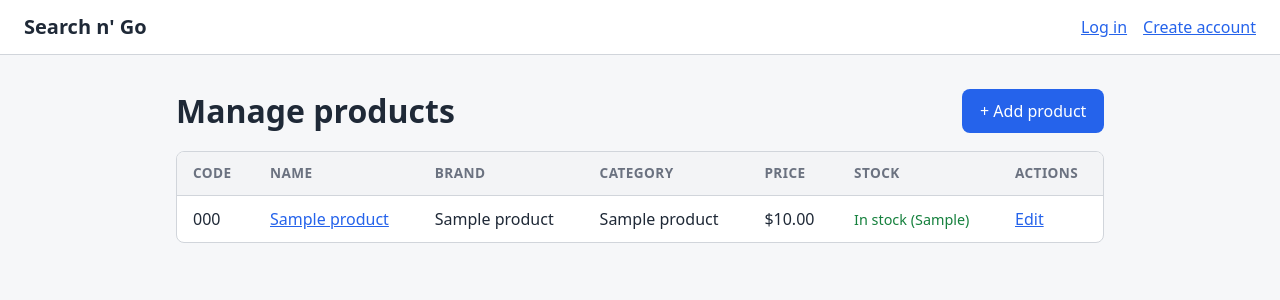
After one commit to Christian-pc/Search-N-Go, a Node server app: template views/admin.handlebars in a window 1280 px wide. The commit adds this page. Shown: the top 300 px of the page. Run offline with Node 20, Linux system fonts and the light colour scheme; the template is opened without the code that fills it: most values are stand-ins (such as "Sample title", 1, 10 or a date in 2020); some libraries are stand-ins or nearby versions.

Commit message:
add store admin dashboard table and fix log out button

```diff
--- a/public/css/styles.css
+++ b/public/css/styles.css
@@ -308,3 +308,57 @@ home page
         grid-template-columns: 1fr;
     }
 }
+
+/* Store admin */
+.admin-header {
+    display: flex;
+    justify-content: space-between;
+    align-items: center;
+    margin-bottom: 1rem;
+}
+
+.admin-header h1 {
+    margin: 0;
+}
+
+.button-link {
+    display: inline-block;
+    padding: 0.6rem 1.1rem;
+    border-radius: var(--radius);
+    background: var(--primary);
+    color: #fff;
+    text-decoration: none;
+}
+
+.button-link:hover {
+    background: var(--primary-dark);
+}
+
+.table-wrap {
+    overflow-x: auto;
+    background: var(--surface);
+    border: 1px solid var(--border);
+    border-radius: var(--radius);
+}
+
+.admin-table {
+    width: 100%;
+    border-collapse: collapse;
+}
+
+.admin-table th, .admin-table td {
+    padding: 0.7rem 1rem;
+    text-align: left;
+    border-bottom: 1px solid var(--border);
+    white-space: nowrap;
+}
+
+.admin-table th {
+    background: #f3f4f6;
+    font-size: 0.85rem;
+    text-transform: uppercase;
+    letter-spacing: 0.03em;
+    color: var(--muted);
+}
+
+.admin-table tbody tr:last-child td { border-bottom: none; }
--- a/routes/auth.js
+++ b/routes/auth.js
@@ -40,7 +40,7 @@ router.get('/register', redirectIfLoggedIn, (req, res) => {
 
 
 // Log out by deleting the token cookie
-router.post('/logout', (res, req) => {
+router.post('/logout', (req, res) => {
     res.clearCookie('token');
     res.redirect('/');
 });
--- a/server.js
+++ b/server.js
@@ -2,7 +2,7 @@ const express = require('express');
 const helmet = require('helmet');
 const { engine } = require('express-handlebars');
 const cookieParser = require('cookie-parser');
-const { attachUser } = require('./middleware/auth');
+const { attachUser, setToken, requireRole } = require('./middleware/auth');
 
 const app = express();
 
@@ -34,10 +34,10 @@ app.use(attachUser);
 // temp data:
 // replace this with a db.query() on the Products + Inventory tables.
 const tempData = [
-    { ProductId: 1, ProductCode: 'MLK-001', ProductName: 'Whole Milk 2L', BrandName: 'Dairyland', Price: 4.99, QuantityAvailable: 24 },
-    { ProductId: 2, ProductCode: 'BRD-014', ProductName: 'Whole Wheat Bread', BrandName: 'Sunrise Bakery', Price: 3.49, QuantityAvailable: 3 },
-    { ProductId: 3, ProductCode: 'EGG-112', ProductName: 'Large Eggs (12)', BrandName: 'Prairie Farms', Price: 5.29, QuantityAvailable: 0 },
-    { ProductId: 4, ProductCode: 'CHS-220', ProductName: 'Old Cheddar Cheese', BrandName: 'Dairyland', Price: 7.99, QuantityAvailable: 12 }
+    { ProductId: 1, ProductCode: 'MLK-001', ProductName: 'Whole Milk 2L', BrandName: 'Dairyland', Description: 'Fresh homogenized whole milk in a 2 litre carton.', CategoryName: 'Dairy', Price: 4.99, QuantityAvailable: 24 },
+    { ProductId: 2, ProductCode: 'BRD-014', ProductName: 'Whole Wheat Bread', BrandName: 'Sunrise Bakery', Description: 'Soft sliced whole wheat bread, baked fresh daily.', CategoryName: 'Bakery', Price: 3.49, QuantityAvailable: 3 },
+    { ProductId: 3, ProductCode: 'EGG-112', ProductName: 'Large Eggs (12)', BrandName: 'Prairie Farms', Description: 'One dozen large Grade A eggs.', CategoryName: 'Dairy', Price: 5.29, QuantityAvailable: 0 },
+    { ProductId: 4, ProductCode: 'CHS-220', ProductName: 'Old Cheddar Cheese', BrandName: 'Dairyland', Description: 'Aged old cheddar, 400 g block.', CategoryName: 'Dairy', Price: 7.99, QuantityAvailable: 12 }
 ];
 
 const tempReviews = [
@@ -67,6 +67,18 @@ app.get('/product/:id', (req, res) => {
         : null;
     res.render('product', { product, reviews, avgRating });
 });
+
+// TEMP: dev-only shortcut to act as a store account. DELETE BEFORE MERGING.
+app.get('/dev/login-store', (req, res) => {
+    setToken(res, { id: 1, firstName: 'Store', role: 'store' });
+    res.redirect('/admin');
+});
+
+// Store dashboard (store accounts only)
+app.get('/admin', requireRole('store'), (req, res) => {
+    res.render('admin', { products: tempData });
+});
+
 // ***************************************************************************************************************************************************************
 
 app.get('/login', (req, res) => res.render('login'));
--- /dev/null
+++ b/views/admin.handlebars
@@ -0,0 +1,35 @@
+<div class="admin-header">
+    <h1>Manage products</h1>
+    <a class="button-link" href="/admin/products/new">+ Add product</a>
+</div>
+
+<div class="table-wrap">
+    <table class="admin-table">
+        <thead>
+        <tr>
+            <th>Code</th>
+            <th>Name</th>
+            <th>Brand</th>
+            <th>Category</th>
+            <th>Price</th>
+            <th>Stock</th>
+            <th>Actions</th>
+        </tr>
+        </thead>
+        <tbody>
+        {{#each products}}
+            <tr>
+                <td>{{ProductCode}}</td>
+                <td><a href="/product/{{ProductId}}">{{ProductName}}</a></td>
+                <td>{{BrandName}}</td>
+                <td>{{CategoryName}}</td>
+                <td>{{formatPrice Price}}</td>
+                <td><span class="stock {{#unless QuantityAvailable}}out{{/unless}}">{{stockText QuantityAvailable}}</span></td>
+                <td><a href="/admin/products/{{ProductId}}/edit">Edit</a></td>
+            </tr>
+        {{else}}
+            <tr><td colspan="7" class="empty">No products yet.</td></tr>
+        {{/each}}
+        </tbody>
+    </table>
+</div>
--- a/views/partials/header.handlebars
+++ b/views/partials/header.handlebars
@@ -2,6 +2,7 @@
     <a href="/">Search n' Go</a>
     <nav>
         {{#if user}}
+            {{#if (eq user.role 'store')}}<a href="/admin">Manage products</a>{{/if}}
             <span>Hi, {{user.firstName}}</span>
             <form action="/logout" method="post"><button>Log out</button></form>
         {{else}}
```
